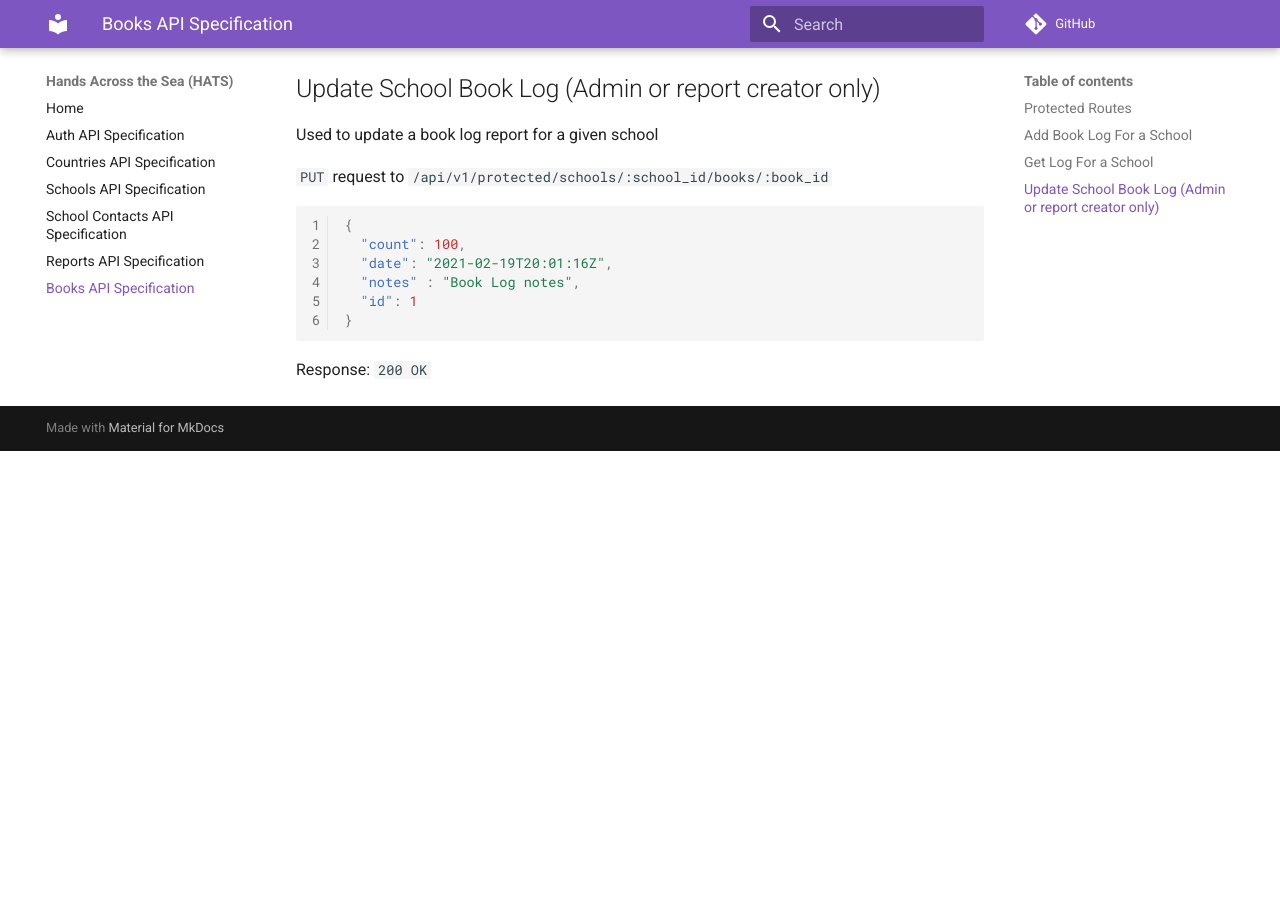
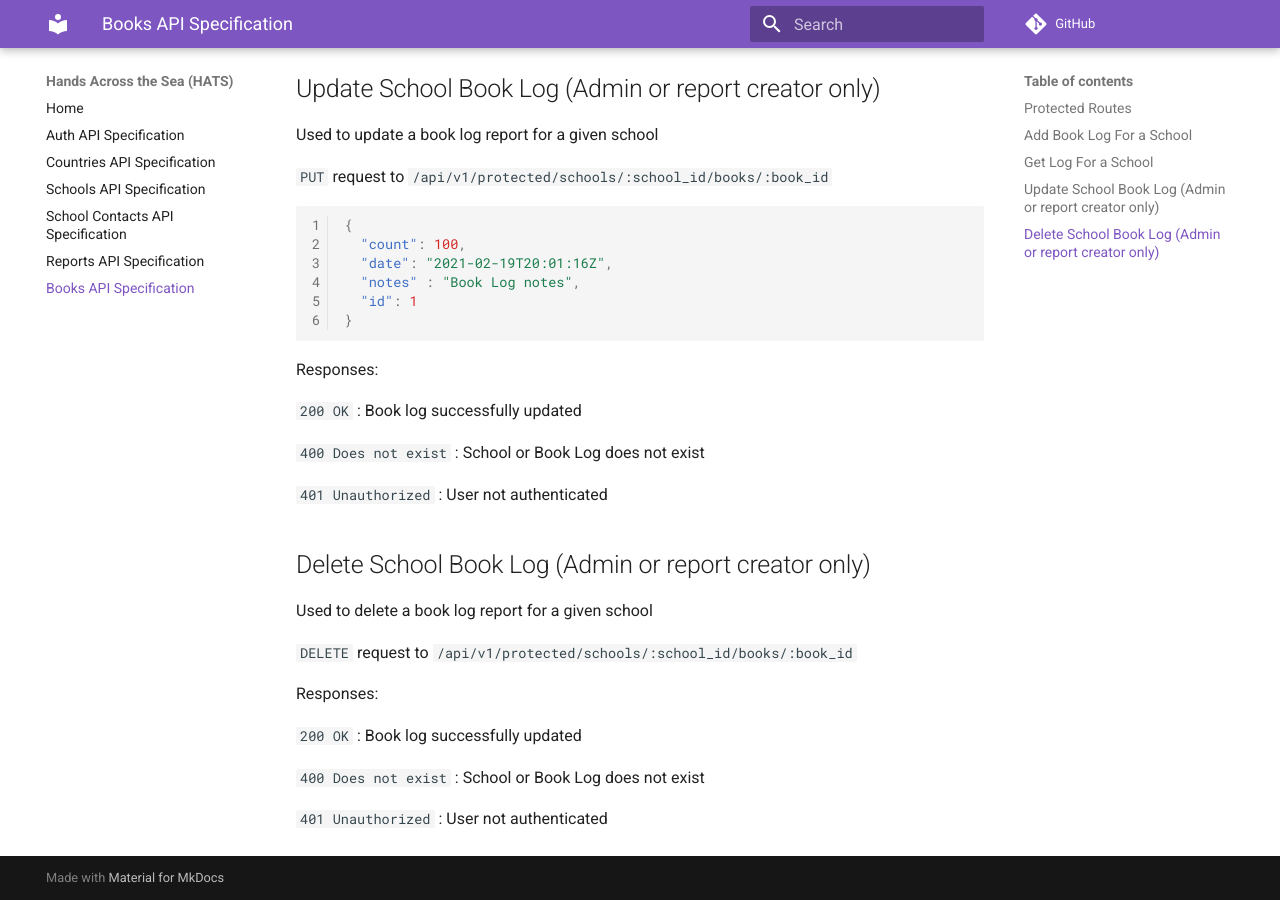
Before and after one commit to Code-4-Community/c4c-dev-docs, an MkDocs documentation site: the page built from docs/hats/api-spec-school-books.md, in a window 1280 px wide and 900 px high, scrolled down 1153 px. Built offline with MkDocs 1.6.1 and Material for MkDocs 9.7.7, drawn with Linux system fonts in a browser that asks for light colours; comment, search, counter and statistics services are not loaded; before the commit the page ends 1604 px from its top, so only the background shows below that.

Commit message:
added docs for updating and deleting book logs

````diff
--- a/docs/hats/api-spec-school-books.md
+++ b/docs/hats/api-spec-school-books.md
@@ -58,4 +58,25 @@ Used to update a book log report for a given school
   "id": 1
 }
 ```
-Response: `200 OK`
+Responses:
+
+`200 OK` : Book log successfully updated
+
+`400 Does not exist` : School or Book Log does not exist
+
+`401 Unauthorized` : User not authenticated
+
+
+
+## Delete School Book Log (Admin or report creator only)
+Used to delete a book log report for a given school
+
+`DELETE` request to `/api/v1/protected/schools/:school_id/books/:book_id`
+
+Responses:
+
+`200 OK` : Book log successfully updated
+
+`400 Does not exist` : School or Book Log does not exist
+
+`401 Unauthorized` : User not authenticated
````
